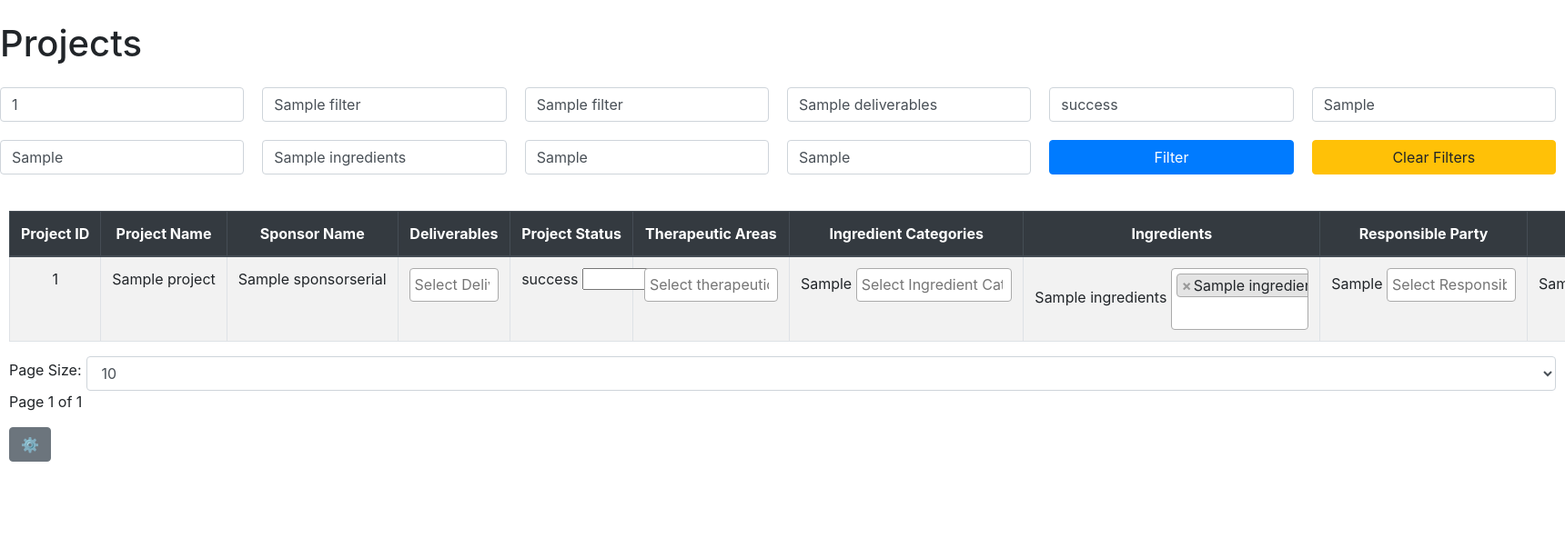
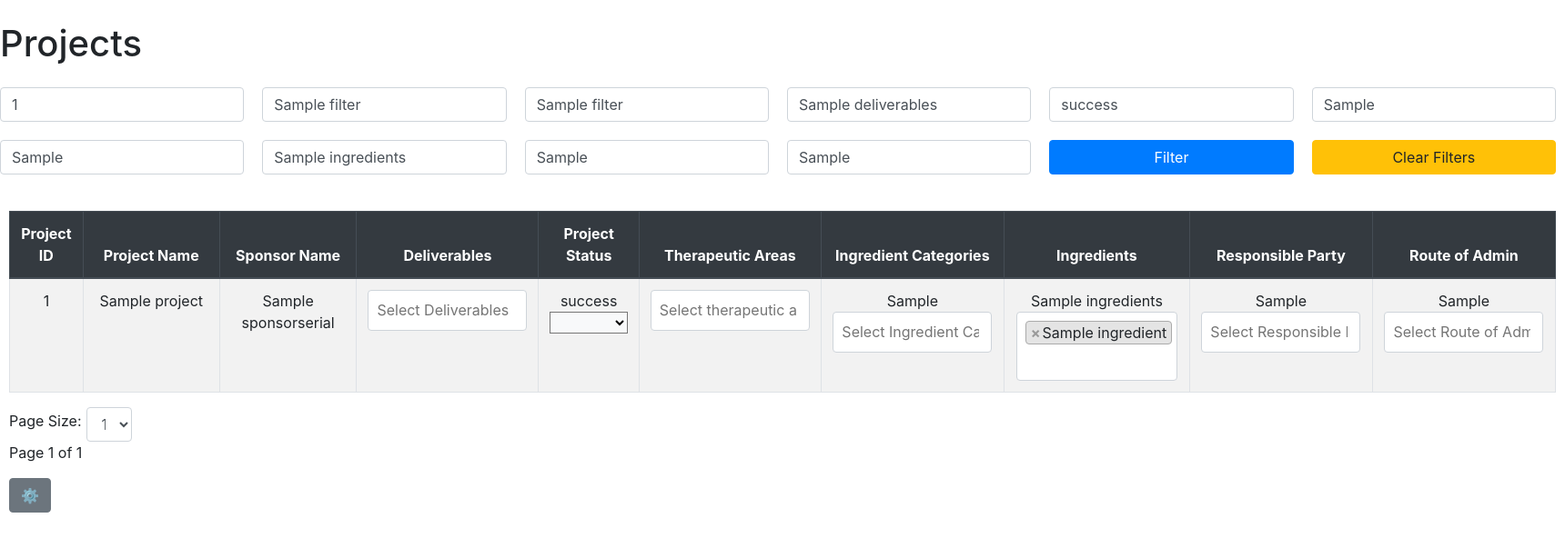
Before and after one commit to IIDelta/NS_DB, a Django app: template project/app/templates/project_list.html in a window 1720 px wide. Shown: the top 603 px of the page at 91% size. Run offline with Django 4.2, Linux system fonts and the light colour scheme; the template is opened without the code that fills it: most values are stand-ins (such as "Sample title", 1, 10 or a date in 2020); lists and menus that the app fills with data are empty; some libraries are stand-ins or nearby versions.

Commit message:
Improved html view

```diff
--- a/project/app/templates/project_list.html
+++ b/project/app/templates/project_list.html
@@ -52,17 +52,63 @@
             z-index: 2;
         }
 
+        /* General styling for all select elements within table cells */
         td select {
             width: 100%;
             box-sizing: border-box;
         }
 
-        td select[multiple] {
-            height: 100px;
+        /* Styling specifically for Select2 elements */
+        td .select2-container--default .select2-selection--multiple {
+            border: 1px solid #ced4da;
+            border-radius: 0.25rem;
+            padding: 4px;
+            min-height: 40px; /* Ensure consistent height */
         }
+
+        /* Adjust padding and margins for consistent alignment */
+        td .select2-selection--multiple {
+            min-height: 40px; /* Ensure consistent height */
+        }
+
+        /* Add styling for single select Select2 */
+        td .select2-container--default .select2-selection--single {
+            border: 1px solid #ced4da;
+            display: flex;
+            align-items: center;
+            min-height: 40px; /* Ensure consistent height */
+        }
+
+        /* Additional styling for regular (non-Select2) select elements */
+        td select:not(.select2-hidden-accessible) {
+            background-color: #f8f9fa; /* Light background for distinction */
+        }
+
+                /* Styling for the Project Status select element */
+        td .project-status-select {
+            width: 100%; /* Ensures the select takes the full width of the table cell */
+            border: 1px solid #ced4da; /* Standard border */
+            border-radius: 0.25rem; /* Rounded corners */
+            padding: 4px; /* Padding for better appearance */
+            font-size: 14px; /* Adjust font size for consistency */
+            background-color: #f9f9f9; /* Light background for better readability */
+            box-sizing: border-box; /* Include padding and border in the total width */
+        }
+
+        /* Add hover and focus states */
+        td .project-status-select:hover {
+            border-color: #b5b5b5; /* Darken border on hover */
+        }
+
+        td .project-status-select:focus {
+            border-color: #80bdff; /* Highlight border when focused */
+            outline: none; /* Remove default outline */
+            box-shadow: 0 0 3px rgba(128, 189, 255, 0.5); /* Add subtle shadow */
+        }
+
         .table-container {
             overflow-x: auto;
-            white-space: nowrap;
+            white-space: normal;
             padding: 10px; /* Optional: Adds some spacing around the table */
         }
         th.sticky {
@@ -85,6 +131,48 @@
 
         .page-size-selector select {
             margin-left: 5px;
+            width: 50px;
+        }
+
+        .project-id {
+            min-width: 50px;
+            max-width: 200px;
+        }
+        .project-name{
+            min-width: 150px;
+            max-width: 300px;
+        }
+        .sponsor-name{
+            min-width: 150px;
+            max-width: 300px;
+        }
+        .deliverables-column{
+            min-width: 200px;
+            max-width: 300px;
+        }
+        .status-column{
+            min-width: 110px;
+            max-width: 300px;
+        }
+        .therapeutic-areas-column{
+            min-width: 200px;
+            max-width: 300px;
+        }
+        .ingredient-categories-column{
+            min-width: 200px;
+            max-width: 300px;
+        }
+        .ingredients-column{
+            min-width: 200px;
+            max-width: 300px;
+        }
+        .responsible-party-column{
+            min-width: 200px;
+            max-width: 300px;
+        }
+        .route-of-admin-column{
+            min-width: 200px;
+            max-width: 300px;
         }
     </style>
     <script>
```
